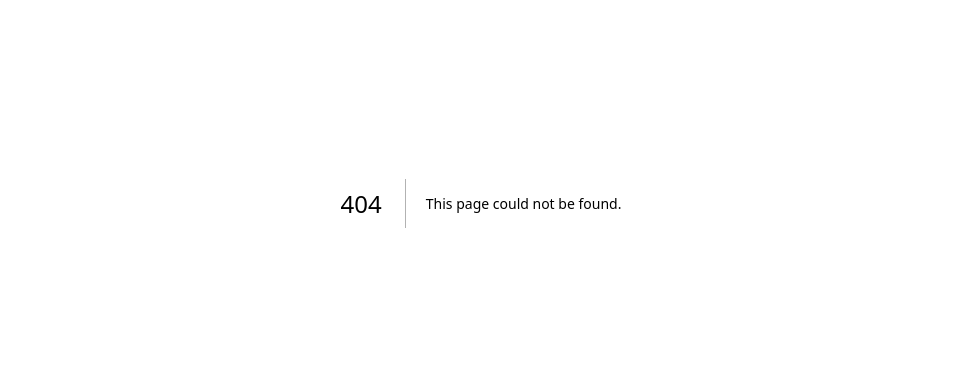
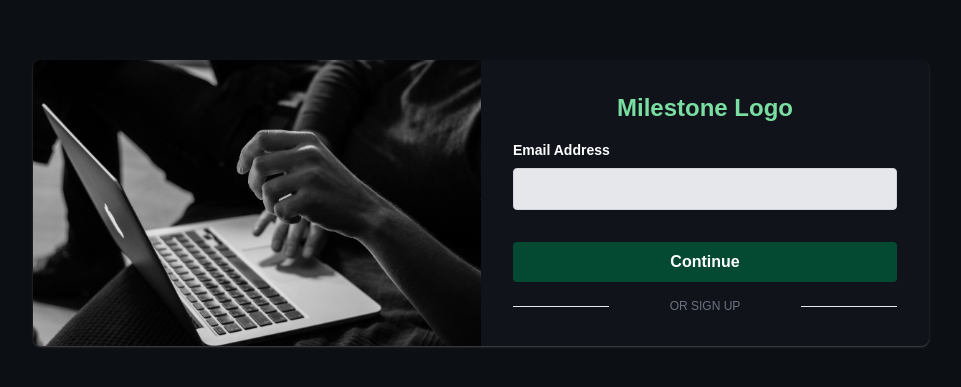
Before and after one commit to rameshwor-nepal/milestone-picks, a Next.js app: page /resetPassword in a window 1280 px wide. Before the commit this address had no page. Shown: the part 197-584 px from the top of the page, without its empty margins (159-1120 px from the left). Built offline with nearby package versions, Linux system fonts and the light colour scheme.

Commit message:
auth page design

```diff
--- /dev/null
+++ b/src/app/(auth)/forgetPassword/page.tsx
@@ -0,0 +1,32 @@
+import React from 'react'
+
+const ForgetPassword = () => {
+    return (
+        <div className="flex items-center justify-center min-h-screen w-full">
+            <div className="flex bg-blue-1 rounded-lg shadow-sm shadow-black-3 overflow-hidden mx-auto max-w-sm w-full lg:max-w-4xl">
+                <div className="hidden md:block lg:w-1/2 bg-cover"
+                    style={{ backgroundImage: "url('/using-laptop.jpeg') " }}>
+                </div>
+                <div className="w-full p-8 lg:w-1/2">
+                    <h2 className="text-2xl font-semibold text-green-3 text-center">Milestone Logo</h2>
+
+                    <div className="mt-4">
+                        <label className="block  text-sm font-bold mb-2">Email Address</label>
+                        <input className="bg-gray-200 text-blue-1 focus:outline-none focus:shadow-outline border border-gray-300 rounded py-2 px-4 block w-full appearance-none" type="email" />
+                    </div>
+
+                    <div className="mt-8">
+                        <button className="bg-green-2 text-white font-bold py-2 px-4 w-full rounded transition-all hover:bg-green-2/80">Continue</button>
+                    </div>
+                    <div className="mt-4 flex items-center justify-between">
+                        <span className="border-b w-1/5 md:w-1/4"></span>
+                        <a href="#" className="text-xs text-gray-500 uppercase">or sign up</a>
+                        <span className="border-b w-1/5 md:w-1/4"></span>
+                    </div>
+                </div>
+            </div>
+        </div>
+    )
+}
+
+export default ForgetPassword
--- /dev/null
+++ b/src/app/(auth)/resetPassword/page.tsx
@@ -0,0 +1,33 @@
+import React from 'react'
+
+const ResetPassword = () => {
+    return (
+        <div className="flex items-center justify-center min-h-screen w-full">
+            <div className="flex bg-blue-1 rounded-lg shadow-sm shadow-black-3 overflow-hidden mx-auto max-w-sm w-full lg:max-w-4xl">
+                <div className="hidden md:block lg:w-1/2 bg-cover"
+                    style={{ backgroundImage: "url('/using-laptop.jpeg') " }}>
+                </div>
+                <div className="w-full p-8 lg:w-1/2">
+                    <h2 className="text-2xl font-semibold text-green-3 text-center">Milestone Logo</h2>
+                    {/* <h1 className="text-3xl font-medium  mt-8">Reset password</h1>
+                    <p className="text-slate-500 ">Fill up the form to reset the password</p> */}
+                    <div className="mt-4">
+                        <label className="block  text-sm font-bold mb-2">Email Address</label>
+                        <input className="bg-gray-200 text-blue-1 focus:outline-none focus:shadow-outline border border-gray-300 rounded py-2 px-4 block w-full appearance-none" type="email" />
+                    </div>
+
+                    <div className="mt-8">
+                        <button className="bg-green-2 text-white font-bold py-2 px-4 w-full rounded transition-all hover:bg-green-2/80">Continue</button>
+                    </div>
+                    <div className="mt-4 flex items-center justify-between">
+                        <span className="border-b w-1/5 md:w-1/4"></span>
+                        <a href="#" className="text-xs text-gray-500 uppercase">or sign up</a>
+                        <span className="border-b w-1/5 md:w-1/4"></span>
+                    </div>
+                </div>
+            </div>
+        </div>
+    )
+}
+
+export default ResetPassword
--- a/src/app/forgetPassword/page.tsx
+++ /dev/null
@@ -1,9 +0,0 @@
-import React from 'react'
-
-const ForgetPassword = () => {
-    return (
-        <div>ForgetPassword</div>
-    )
-}
-
-export default ForgetPassword
--- /dev/null
+++ b/src/components/auth/verifyOtp/VerifyOtp.tsx
@@ -0,0 +1,49 @@
+import React from 'react'
+
+const VerifyOtp = () => {
+    return (
+        <div className="flex items-center justify-center min-h-screen w-full">
+            <div className="flex bg-blue-1 rounded-lg shadow-sm shadow-black-3 overflow-hidden mx-auto max-w-sm w-full lg:max-w-4xl">
+                <div className="hidden md:block lg:w-1/2 bg-cover"
+                    style={{ backgroundImage: "url('/using-laptop.jpeg') " }}>
+                </div>
+                <div className="w-full p-8 lg:w-1/2">
+                    <h2 className="text-2xl font-semibold text-green-3 text-center">Milestone Logo</h2>
+                    <h1 className="text-3xl font-medium  mt-8">Verify OTP</h1>
+                    <p className="text-slate-500 ">Enter the OTP you receive </p>
+                    <div className="flex flex-row items-center text-black-2 justify-between mx-auto w-full max-w-xs mt-8">
+                        <div className="w-12 h-12 ">
+                            <input className="w-full h-full flex flex-col items-center justify-center text-center  outline-none rounded-xl border border-gray-200 text-lg bg-white focus:bg-gray-50 focus:ring-1 ring-blue-700" type="text" name="" id="" />
+                        </div>
+                        <div className="w-12 h-12 ">
+                            <input className="w-full h-full flex flex-col items-center justify-center text-center outline-none rounded-xl border border-gray-200 text-lg bg-white focus:bg-gray-50 focus:ring-1 ring-blue-700" type="text" name="" id="" />
+                        </div>
+                        <div className="w-12 h-12 ">
+                            <input className="w-full h-full flex flex-col items-center justify-center text-center outline-none rounded-xl border border-gray-200 text-lg bg-white focus:bg-gray-50 focus:ring-1 ring-blue-700" type="text" name="" id="" />
+                        </div>
+                        <div className="w-12 h-12 ">
+                            <input className="w-full h-full flex flex-col items-center justify-center text-center outline-none rounded-xl border border-gray-200 text-lg bg-white focus:bg-gray-50 focus:ring-1 ring-blue-700" type="text" name="" id="" />
+                        </div>
+                        <div className="w-12 h-12 ">
+                            <input className="w-full h-full flex flex-col items-center justify-center text-center outline-none rounded-xl border border-gray-200 text-lg bg-white focus:bg-gray-50 focus:ring-1 ring-blue-700" type="text" name="" id="" />
+                        </div>
+                        <div className="w-12 h-12 ">
+                            <input className="w-full h-full flex flex-col items-center justify-center text-center outline-none rounded-xl border border-gray-200 text-lg bg-white focus:bg-gray-50 focus:ring-1 ring-blue-700" type="text" name="" id="" />
+                        </div>
+                    </div>
+
+                    <div className="mt-8">
+                        <button className="bg-green-2 text-white font-bold py-2 px-4 w-full rounded transition-all hover:bg-green-2/80">Continue</button>
+                    </div>
+                    <div className="mt-4 flex items-center justify-between">
+                        <span className="border-b w-1/5 md:w-1/4"></span>
+                        <a href="#" className="text-xs text-gray-500 uppercase">or sign up</a>
+                        <span className="border-b w-1/5 md:w-1/4"></span>
+                    </div>
+                </div>
+            </div>
+        </div>
+    )
+}
+
+export default VerifyOtp
```
Also changed, not shown: New Text Document.txt (added), src/app/(auth)/login/page.tsx (renamed from src/app/login/page.tsx), src/app/(auth)/signup/page.tsx (renamed from src/app/signup/page.tsx).
